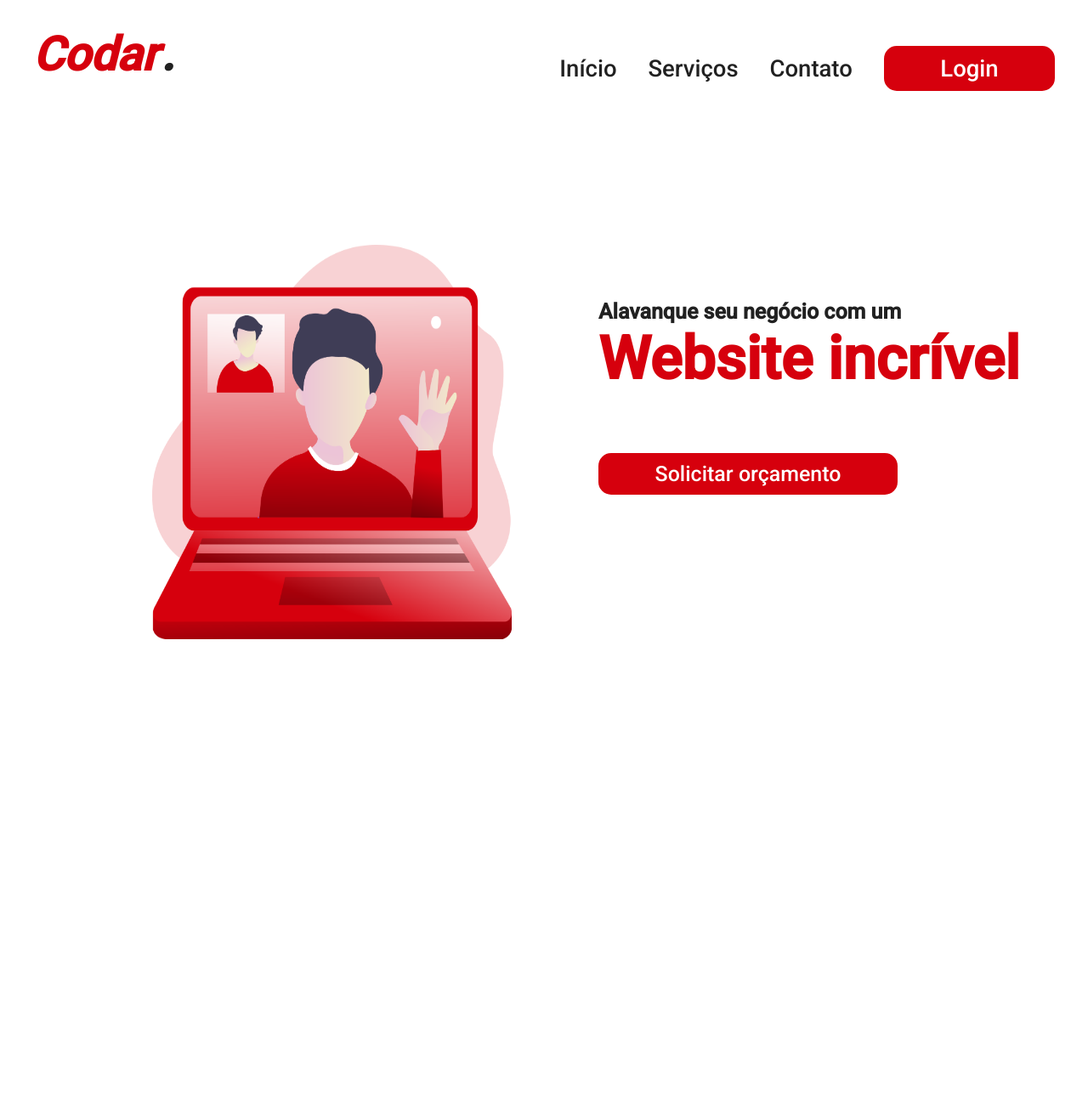
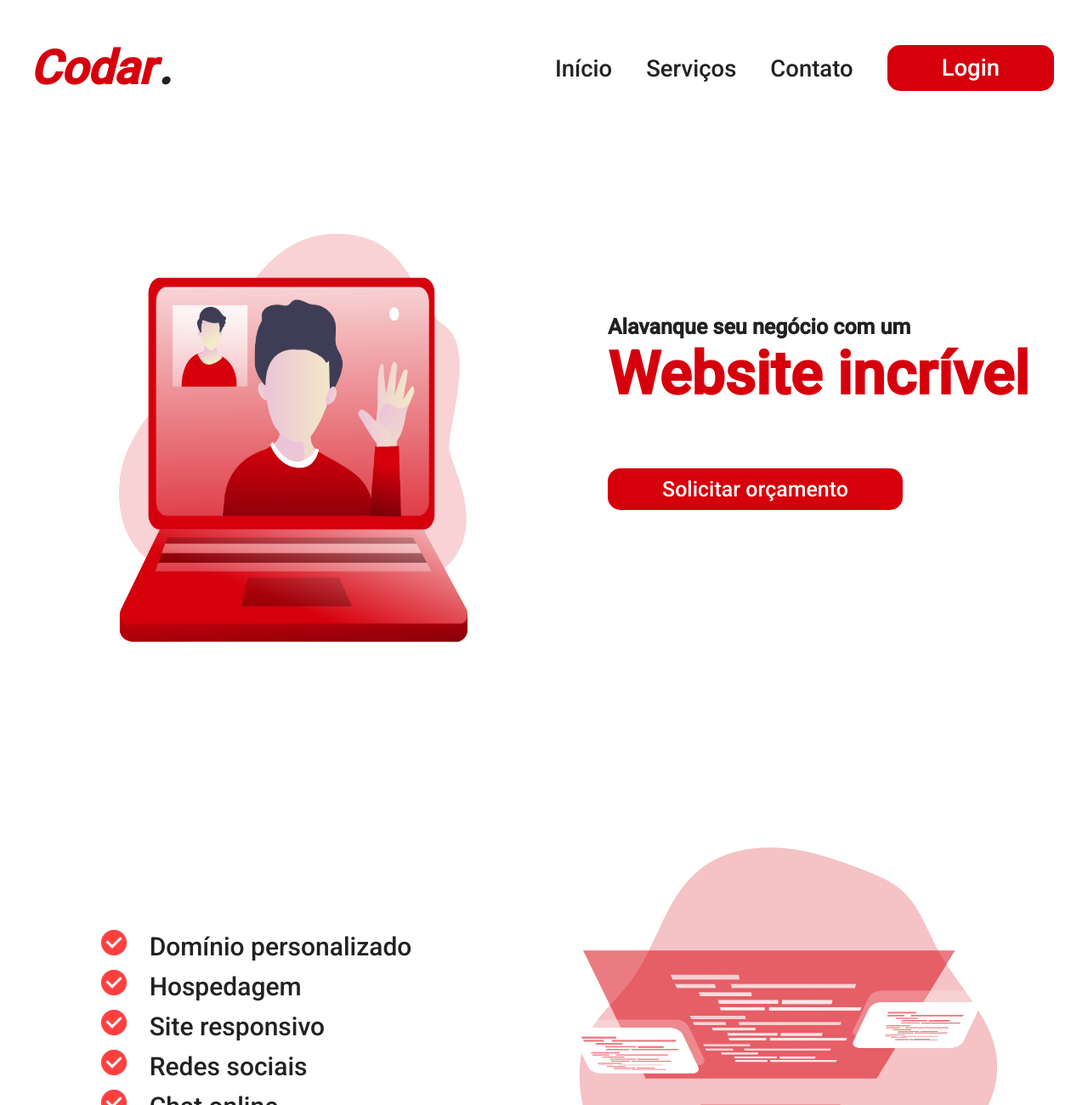
Before and after one commit to ViviFerreira/codar, a plain HTML site: page index.html in a window 1280 px wide. Shown: the top 1300 px of the page at 85% size. Before the commit the page ends 800 px from the top, so only its background shows below. Drawn offline with nearby package versions, Linux system fonts and the light colour scheme; a web font is replaced by a local one.

Commit message:
CSS GRID, FLEXBOX

```diff
--- a/css/style.css
+++ b/css/style.css
@@ -1,4 +1,5 @@
 @import url('https://fonts.googleapis.com/css2?family=Roboto:wght@100;500&display=swap');
+@import url("https://cdn.jsdelivr.net/npm/bootstrap-icons@1.6.1/font/bootstrap-icons.css");
 
 * {
     margin: 0;
@@ -10,54 +11,59 @@
     --color-red: #D6000D;
     --color-black: #212121;
     --color-light: #FFFFFF;
+    --color-gray: #DCDCDC;
 }
 
 html {
+    width: 100%;
     height: 100%;
+    box-sizing: border-box;
 }
 
-main {
+[codar-page] {
     font-family: var(--font);
     font-size: 25px;
     color: var(--color-red);
-}
-header {
-    position: absolute;
-    width: 100vw;
-    height: 18vh;
     background-color: var(--color-light);
-    display: inline-block;
 }
 
-[codar-logo] {
-    position: relative;
+header {
+    display: flex;
+    align-items: center;
+    justify-content: space-between;
+    height: 20vh;
+}
+
+.logo {
     font-size: 2.2em;
-    float: left;
-    left: 3vw;
-    top: 4vh;
+    margin-left: 35px;
     font-style: oblique;
 }
 
-[codar-logo] span {
+.logo span {
     color: var(--color-black);
     padding-left: .5vh;
 }
 
-nav  ul {
-    position: absolute;
-    width: 50vw;
-    top: 8vh;
-    left: 48vw;
-    text-align: center;
+nav {
+    display: flex;
+    justify-content: flex-end;
+    width: 100vw;
 }
 
-ul li {
-    display: inline-block;
+nav ul {
+    display: flex;
+    justify-content: space-around;
+    margin: 0 ;
 }
 
-li > a {
+nav ul li {
+    list-style: none;
+    margin-right: 40px;
+}
+
+nav ul li > a {
     font-weight: 400;
-    margin-left: 2.4vw;
     font-size: 1.1em;
     color: var(--color-black)
 }
@@ -66,117 +72,118 @@ a {
     text-decoration: none;
 }
 
-[button] a {
-    padding: .8vw 5.2vw;
+.button a {
+    padding: .8vw 5vw;
     background-color: var(--color-red);
     border-radius: 15px;
-    color: var(--color-light)
+    color: var(--color-light);
 }
 
-[codar-banner] {
-    width: 100vw;
-    height: 100vh;
+[banner] {
+    display: grid;
+    grid-template: 80vh / 1fr 1fr;
+    justify-items: center;
+    align-items: center;
 }
 
-[codar-banner] [banner-img] img {
-    width: 33vw;
-    height: 58vh;
-    background-color: #FFF;
-    position: relative;
-    float: left;
-    top: 36vh;
-    left: 14vw;
+[banner] .banner-text {
+    margin-left: 3em;
+}
+[banner] .banner-img {
+    margin: 3em 0 0 2em;
 }
 
-[codar-banner] [text-secundary] {
-    width: 40vw;
-    height: 30vh;
-    background-color:#FFF;
-    position: relative;
-    float: right;
-    top: 44vh;
-    right: 5vw;
+[banner] .banner-img img {
+    width: 32vw;
+    height: 60vh;
 }
 
-[codar-banner] [text-secundary] h2 {
+[banner] .banner-text h2 {
     font-weight: 900;
     font-size: 1em;
-    color: var(--color-black)
+    color: var(--color-black);
 }
 
-[codar-banner] [text-main] {
-    display: block;
+[banner] .text-main {
+    display: inline-block;
     font-weight: 900;
     font-size: 2.8em;
     color: var(--color-red)
 }
 
-[codar-banner] [button] {
-    position: relative;
-    top: 10vh;
-    float: left;
+[banner] .button {
+    margin-top: 10vh;
 }
 
-@media only screen and (max-width: 500px) {
-    [codar-logo] {
-        width: 100vw;
-        display: inline-block;
-        left: 0vw;
-        top: 7vh;
-        text-align: center;
+[options] {
+    display: grid;
+    grid-template: 450px / 1fr 1fr;
+    margin-top: 8em;
+    justify-items: center;
+    align-items: center;
 }
 
-    nav  ul {
-        position: relative;
-        width: 100vw;
-        display: inline-block;
-        left: 0vw;
-        top: 10vh;
-        text-align: center;
+[options] ul {
+    list-style-image: url('../assets/img/check.png');
+    justify-self: center;
 }
 
-    ul [button] {
-        display: none;
+[options] .options-img {
+    justify-self: center;
+    margin-right: 3em;
 }
 
-    [codar-banner] [banner-img] img {
-        position: relative;
-        width: 75vw;
-        height: 40vh;
-        left: 15vw;
+[options] .options-img img {
+    width: 500px;
+    height: 450px;
 }
 
-    [codar-banner] [text-secundary] {
-        width: 100vw;
-        top: 45vh;
-        left: 0vw;
-        right: 0vw;
-        text-align: center;
+[options] ul li {
+    color: var(--color-black);
+    font-size: 1.2em;
+    padding-left: 20px;
+    margin-top: 10px;
 }
 
-    [codar-banner] [text-secundary] h2 {
-        font-size: .8em;
-        text-align: center;
+[call] {
+    display: flex;
+    flex-direction: column;
+    margin-left: 5.5em;
 }
 
-    [codar-banner] [text-main] {
-        font-size: 2.5em;
+[call] h4 {
+    color: var(--color-black);
 }
 
-    [button] a {
-        padding: 4vw 5vw;
-        padding: 3vw 15vw;
+[call] .call-input {
+    display: flex;
+    height: 100px;
+    align-items: center;
+}
+[call] .call-input input[type="text"] {
+    width: 260px;
+    height: 50px;
+    padding: 5px 5px;
+    background-color: var(--color-gray);
+    border: none;
+    border-radius: 12px;
+    color: var(--color-light);
+    outline: none;
+    color: var(--color-black);
+    font-size: .6em;
 }
 
-    [codar-banner] [button]  {
-        position: relative;
-        top: 8vh;
-        float: none;
+[call] .call-input input[type="text"]::placeholder {
+    color: #807979;
+    font-size: 1.6em;
+    font-family: var(--font);
+    padding: 2em 0 0 1em;
 }
 
-    [codar-banner] [button] a {
-        font-weight: 400;
-        font-size: .9em ;
+[call] .call-input .button {
+    margin-left: .5em;
 }
 
+[call] .call-input .button a {
+    padding: 16px 40px;
 }
--- a/index.html
+++ b/index.html
@@ -7,13 +7,14 @@
     <meta name="viewport" content="width=device-width, initial-scale=1.0">
     <link rel="stylesheet" href="css/fonts/roboto.css">
     <link rel="stylesheet" href="css/style.css">
+
     <title>Codar</title>
 </head>
 
 <body>
-    <main codar-page>
+    <div codar-page>
         <header>
-            <h1 codar-logo>Codar<span>.</span></h1>
+            <h1 class="logo">Codar<span>.</span></h1>
             <nav>
                 <ul>
                     <li>
@@ -25,25 +26,90 @@
                     <li>
                         <a href="http://">Contato</a>
                     </li>
-                    <li button>
+                    <li class="button">
                         <a href="http://">Login</a>
                     </li>
                 </ul>
             </nav>
         </header>
-        <section codar-banner>
-            <div banner-img>
+        <section banner>
+            <div class="banner-img">
                 <img src="assets/img/video_call.png" alt="device">
             </div>
 
-            <div text-secundary>
-                <h2> Alavanque seu negócio com um <span text-main>Website incrível</span></h2>
-                <div button>
+            <div class="banner-text">
+                <h2> Alavanque seu negócio com um <span class="text-main">Website incrível</span></h2>
+                <div class="button">
                     <a href="#">Solicitar orçamento</a>
                 </div>
             </div>
         </section>
-    </main>
+        <section options>
+            <ul>
+                <li> Domínio personalizado </li>
+                <li> Hospedagem </li>
+                <li> Site responsivo </li>
+                <li> Redes sociais </li>
+                <li> Chat online </li>
+                <li> Blog integrado </li>
+            </ul>
+            <div class="options-img">
+                <img src="assets/img/coding_.png" alt="device">
+            </div>
+        </section>
+
+            <section call>
+                <h4>Nossa equipe está à disposição!</h4>
+                <div class="call-input">
+                    <input type="text" name="celular" id="celular" placeholder="Celular">
+                    <div class="button"><a href="#">Ligamos pra você</a> </div>
+                </div>
+            </section>
+
+        <section depositions>
+            <div card>
+                <div card-circle></div>
+                <div card-text>Já tive experiências com outras 4 empresas da área e a Codar é sem sombra de dúvidas superior em todos os aspectos.</div>
+                <div card-people>Pedro Ferreira</div>
+                <div card-company>Construtora Minari</div>
+            </div>
+            <div card>
+                <div card-circle></div>
+                <div card-text>Processos bem simples e criação de um site exatamente como a minha escola queria!</div>
+                <div card-people>Maria Rita</div>
+                <div card-company>Escola Criança Feliz</div>
+            </div>
+        </section>
+        <footer>
+            <section codar-footer>
+                <h5>Codar.</h5>
+                <h6>Criamos websites incríveis</h6>
+            </section>
+            <section about-codar>
+                <ul>
+                    <li>Sobre</li>
+                    <li>Contato</li>
+                    <li>Redes sociais</li>
+                </ul>
+            </section>
+            <section about-description>
+                <ul>
+                    <li>Amamos criar soluções e
+                        <span> entregar sites incríveis </span>
+                    </li>
+                    <li>123 Av. Manjar - Nárnia
+                        <span> +55 96 2321-3131 </span>
+                        <span> contato@codar.com </span>
+                    </li>
+                    <ol>
+                        <li><i class="bi bi-facebook"></i></li>
+                        <li><i class="bi bi-instagram"></i></li>
+                        <li><i class="bi bi-twitter"></i></li>
+                    </ol>
+                </ul>
+            </section>
+        </footer>
+    </div>
 
 </body>
 
```
Also changed, not shown: assets/img/check.png (added). Lines whose indentation alone changed are shown as unchanged.
